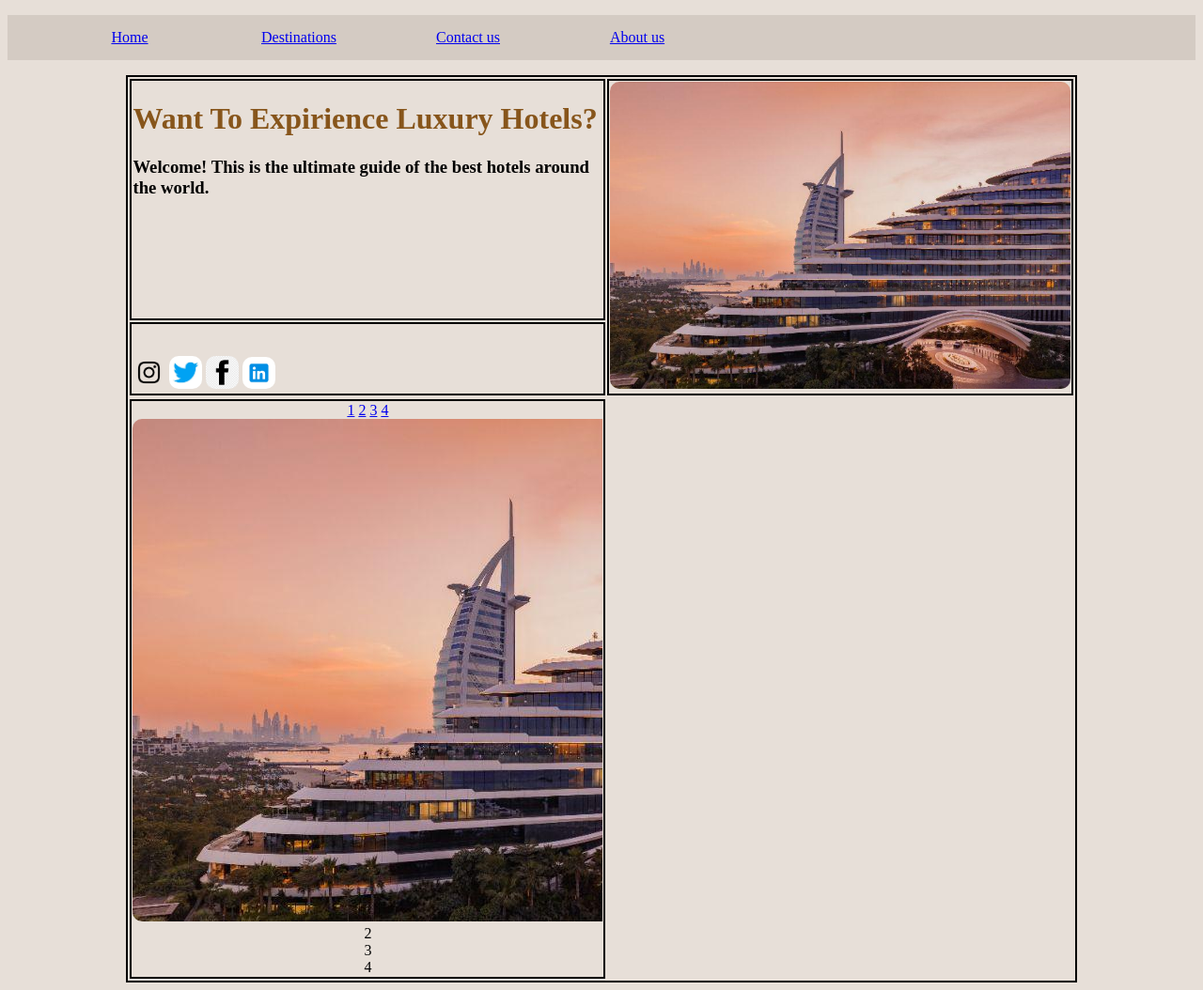
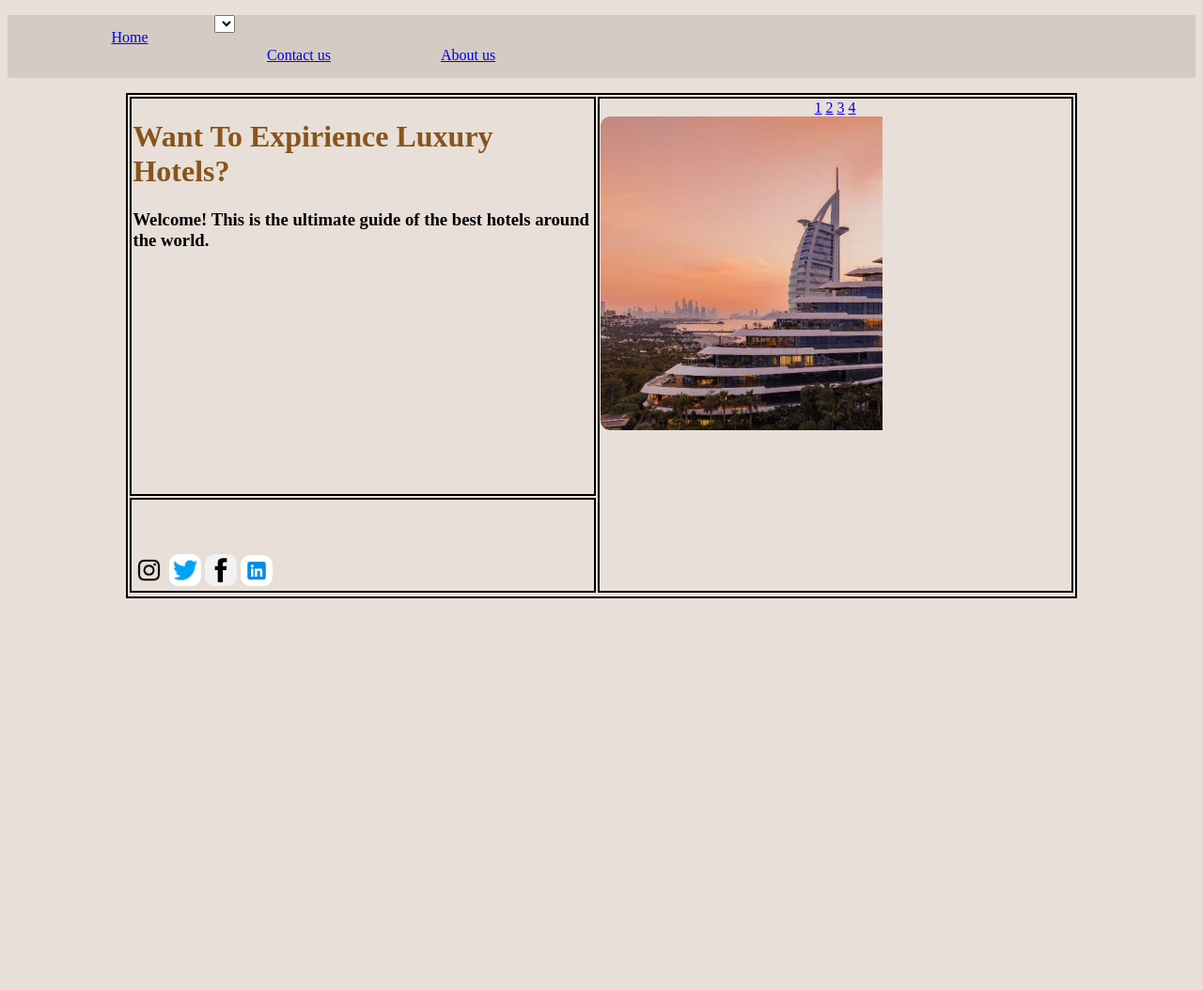
Before and after one commit to benjaminsosa-creator/benjamin-sosa, a plain HTML site: page Final project/index.html in a window 1280 px wide. Shown: the whole page at 94% size. After the commit the page ends 800 px from the top, so only its background shows below. Drawn offline with Linux system fonts and the light colour scheme.

Commit message:
Add files via upload

```diff
--- a/Final project/index.html
+++ b/Final project/index.html
@@ -11,7 +11,19 @@
 			<a class="active" href="index.html">Home</a>
 		</li>
 		<li>
-			<a href="Page2hotels.html">Destinations</a>
+			<select>
+				    <div class="dropdown-content">
+      <button class="dropbtn">Destinations</button>
+      <div class="dropdown-content">
+      <a href="#">Uruguay</a>
+      <a href="#">Argentina</a>
+      <a href="#">Chile</a>
+      <a href="#">Colombia</a>
+     <a href="#">Perú</a>
+    </div>
+    </div>
+			</select>
+
 		</li>
 		<li>
 			<a class="active" href="index.html">Contact us</a>
@@ -27,36 +39,34 @@
 				<h3>Welcome! This is the ultimate guide of the best hotels around the world.</h3>
 			</td>
 			<td rowspan="2">
-				<img src="luxury hotel.jpg" width="100%">
+				 <div class="container">
+
+				  <a href="#slide-1">1</a>
+				  <a href="#slide-2">2</a>
+				  <a href="#slide-3">3</a>
+				  <a href="#slide-4">4</a>
+
+				  <div class="slides">
+				    <div id="slide-1">
+				      <img src="luxury hotel.jpg">
+				    </div>
+				    <div id="slide-2">
+				      <img src="hotelcarrasco.jpg">
+				    </div>
+				    <div id="slide-3">
+				      <img src="fourseasons.jpg">
+				    </div>
+				    <div id="slide-4">
+				      <img src="playavik.jpg">
+				    </div>
+				  </div>
+				</div>
 			</td>
 		</tr>
 		<tr>
 			<td valign="bottom"><img src="instagram.jpg" width="7%"> <img src="twitter.jpg" width="7%"> <img src="blacker facebook.jpg" width="7%"> <img src="linkedin.avif" width="7%"></td>
 		</tr>
 		<tr>
-			<tr>
-				<td>
-					<div class="container">
-						<a href="#slide1">1</a>
-						<a href="#slide2">2</a>
-						<a href="#slide3">3</a>
-						<a href="#slide4">4</a>
-						<div class="slides">
-							<div id="slide1">
-								<img src="luxury hotel.jpg">
-							</div>
-							<div id="slide2">
-								2
-							<div id="slide3">
-								3
-							</div>
-							<div id="slide4">
-								4
-							</div>
-						</div>
-					</div>
-				</td>
-			</tr>
 		</tr>
 </table>
 </body>
--- a/Final project/styles.css
+++ b/Final project/styles.css
@@ -10,6 +10,16 @@ body{
 	width: 500px;
 	text-align: center;
 	overflow: hidden;
+}
+
+.slides{
+	display: flex;
+	overflow-x: auto;
+	scroll-behavior: smooth;
+
+}
+.slides img{
+	width: 500px;
 }
 
 p{
@@ -65,3 +75,11 @@ li a{
 	;
 
 }
+
+.slides{
+    width: 300px;
+
+    text-align: center;
+    overflow: hidden;
+
+}
```
Also changed, not shown: Final project/fourseasons.jpg (added), Final project/hotelcarrasco.jpg (added), Final project/playavik.jpg (added), Final project/ritz.webp (added).
